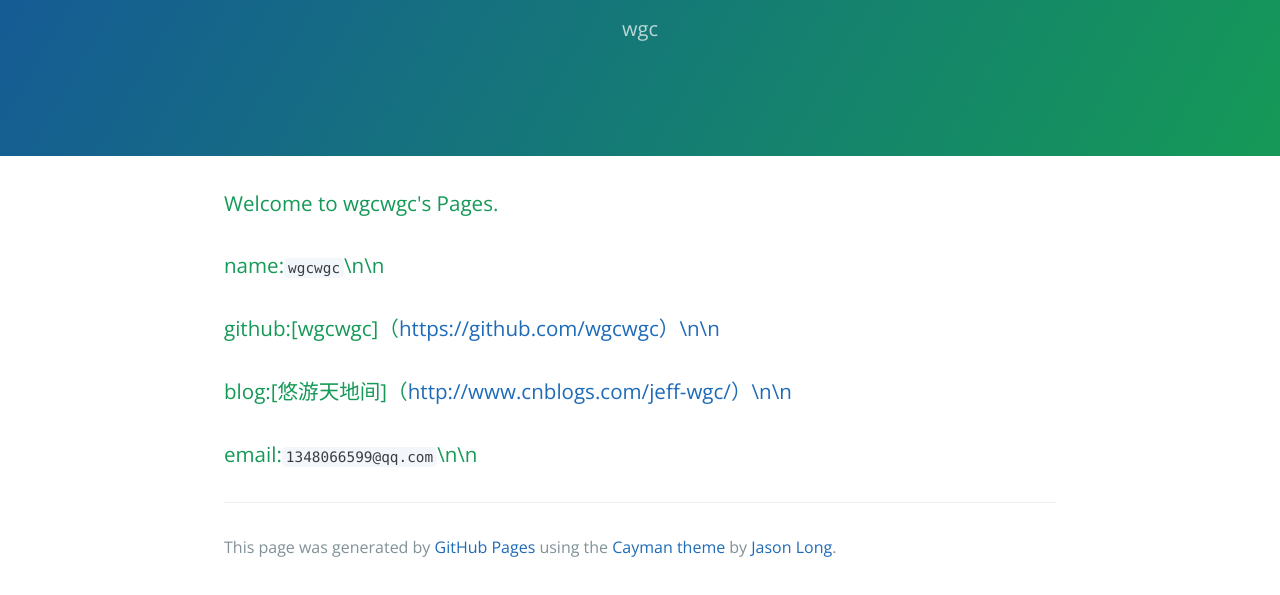
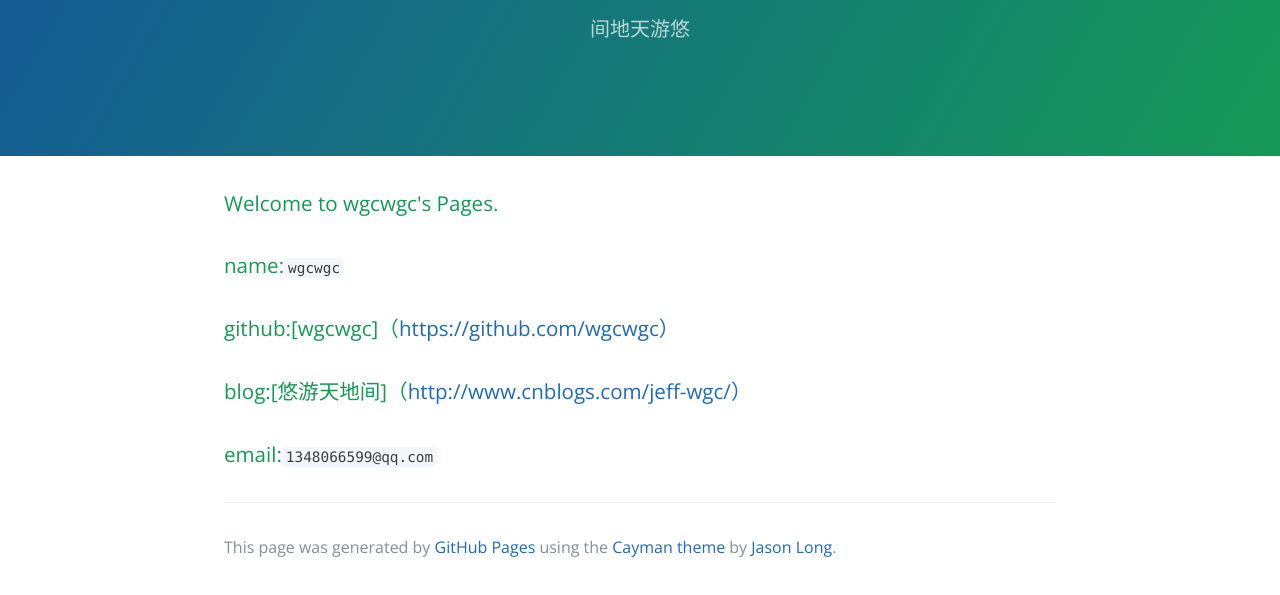
Before and after one commit to wgcwgc/wgcwgc.github.io, a plain HTML site: page index.html in a window 1280 px wide. Shown: the part 161-756 px from the top of the page. Drawn offline with nearby package versions, Linux system fonts and the light colour scheme.

Commit message:
Replace master branch with page content via GitHub

```diff
--- a/index.html
+++ b/index.html
@@ -12,7 +12,7 @@
   <body>
     <section class="page-header">
       <h1 class="project-name">悠游天地间</h1>
-      <h2 class="project-tagline">wgc</h2>
+      <h2 class="project-tagline">间地天游悠</h2>
     </section>
 
     <section class="main-content">
@@ -20,18 +20,20 @@
 <a id="welcome-to-wgcwgcs-pages" class="anchor" href="#welcome-to-wgcwgcs-pages" aria-hidden="true"><span aria-hidden="true" class="octicon octicon-link"></span></a>Welcome to wgcwgc's Pages.</h3>
 
 <h3>
-<a id="namewgcwgcnn" class="anchor" href="#namewgcwgcnn" aria-hidden="true"><span aria-hidden="true" class="octicon octicon-link"></span></a>name:<code>wgcwgc</code>\n\n</h3>
-
-<h3>
-<a id="githubwgcwgchttpsgithubcomwgcwgcnn" class="anchor" href="#githubwgcwgchttpsgithubcomwgcwgcnn" aria-hidden="true"><span aria-hidden="true" class="octicon octicon-link"></span></a>github:[wgcwgc]（<a href="https://github.com/wgcwgc%EF%BC%89%5Cn%5Cn">https://github.com/wgcwgc）\n\n</a>
+<a id="namewgcwgc" class="anchor" href="#namewgcwgc" aria-hidden="true"><span aria-hidden="true" class="octicon octicon-link"></span></a>name:<code>wgcwgc</code>
 </h3>
 
 <h3>
-<a id="blog悠游天地间httpwwwcnblogscomjeff-wgcnn" class="anchor" href="#blog%E6%82%A0%E6%B8%B8%E5%A4%A9%E5%9C%B0%E9%97%B4httpwwwcnblogscomjeff-wgcnn" aria-hidden="true"><span aria-hidden="true" class="octicon octicon-link"></span></a>blog:[悠游天地间]（<a href="http://www.cnblogs.com/jeff-wgc/%EF%BC%89%5Cn%5Cn">http://www.cnblogs.com/jeff-wgc/）\n\n</a>
+<a id="githubwgcwgchttpsgithubcomwgcwgc" class="anchor" href="#githubwgcwgchttpsgithubcomwgcwgc" aria-hidden="true"><span aria-hidden="true" class="octicon octicon-link"></span></a>github:[wgcwgc]（<a href="https://github.com/wgcwgc%EF%BC%89">https://github.com/wgcwgc）</a>
 </h3>
 
 <h3>
-<a id="email1348066599qqcomnn" class="anchor" href="#email1348066599qqcomnn" aria-hidden="true"><span aria-hidden="true" class="octicon octicon-link"></span></a>email:<code>1348066599@qq.com</code>\n\n</h3>
+<a id="blog悠游天地间httpwwwcnblogscomjeff-wgc" class="anchor" href="#blog%E6%82%A0%E6%B8%B8%E5%A4%A9%E5%9C%B0%E9%97%B4httpwwwcnblogscomjeff-wgc" aria-hidden="true"><span aria-hidden="true" class="octicon octicon-link"></span></a>blog:[悠游天地间]（<a href="http://www.cnblogs.com/jeff-wgc/%EF%BC%89">http://www.cnblogs.com/jeff-wgc/）</a>
+</h3>
+
+<h3>
+<a id="email1348066599qqcom" class="anchor" href="#email1348066599qqcom" aria-hidden="true"><span aria-hidden="true" class="octicon octicon-link"></span></a>email:<code>1348066599@qq.com</code>
+</h3>
 
       <footer class="site-footer">
 
--- a/params.json
+++ b/params.json
@@ -1,6 +1,6 @@
 {
   "name": "悠游天地间",
-  "tagline": "wgc",
-  "body": "### Welcome to wgcwgc's Pages.\r\n### name:`wgcwgc`\\n\\n\r\n### github:[wgcwgc]（https://github.com/wgcwgc）\\n\\n\r\n### blog:[悠游天地间]（http://www.cnblogs.com/jeff-wgc/）\\n\\n\r\n### email:`1348066599@qq.com`\\n\\n\r\n### \r\n\r\n",
+  "tagline": "间地天游悠",
+  "body": "### Welcome to wgcwgc's Pages.\r\n### name:`wgcwgc`\r\n### github:[wgcwgc]（https://github.com/wgcwgc）\r\n### blog:[悠游天地间]（http://www.cnblogs.com/jeff-wgc/）\r\n### email:`1348066599@qq.com`\r\n### \r\n\r\n",
   "note": "Don't delete this file! It's used internally to help with page regeneration."
 }
```
